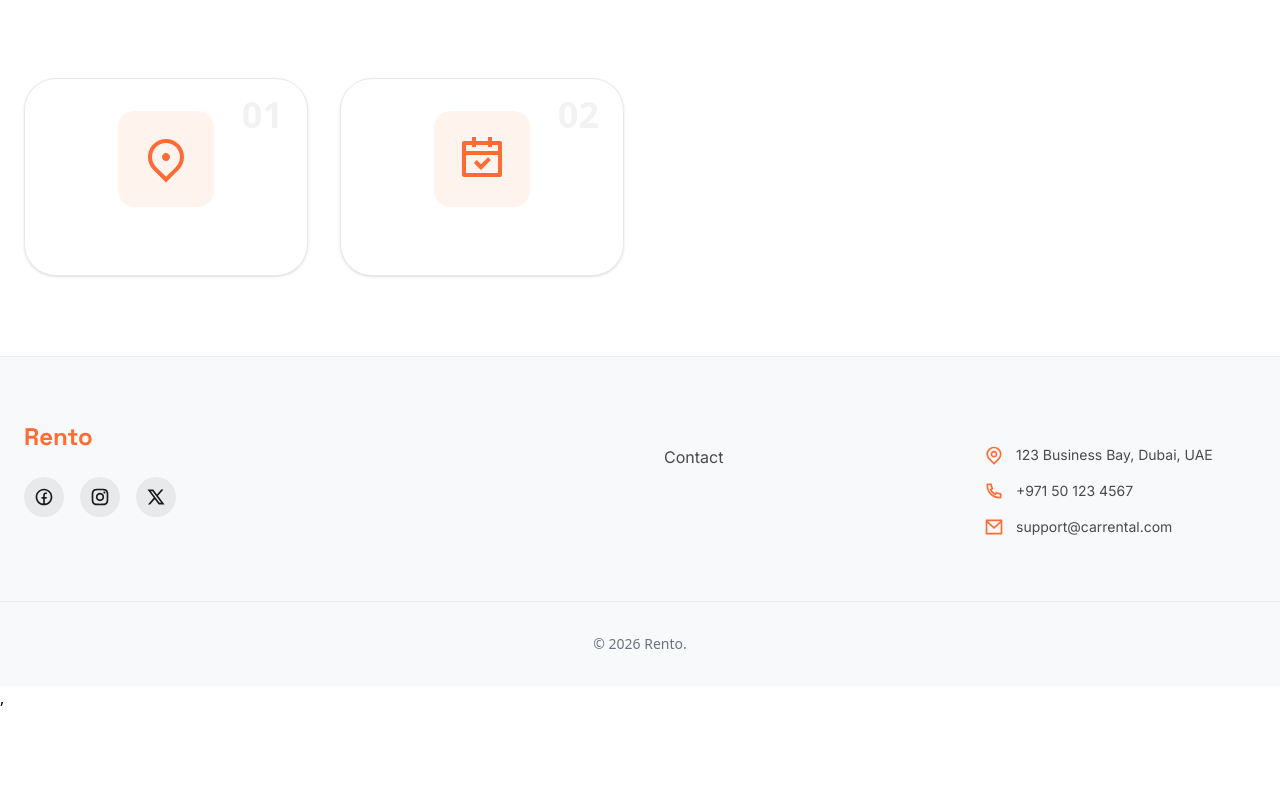
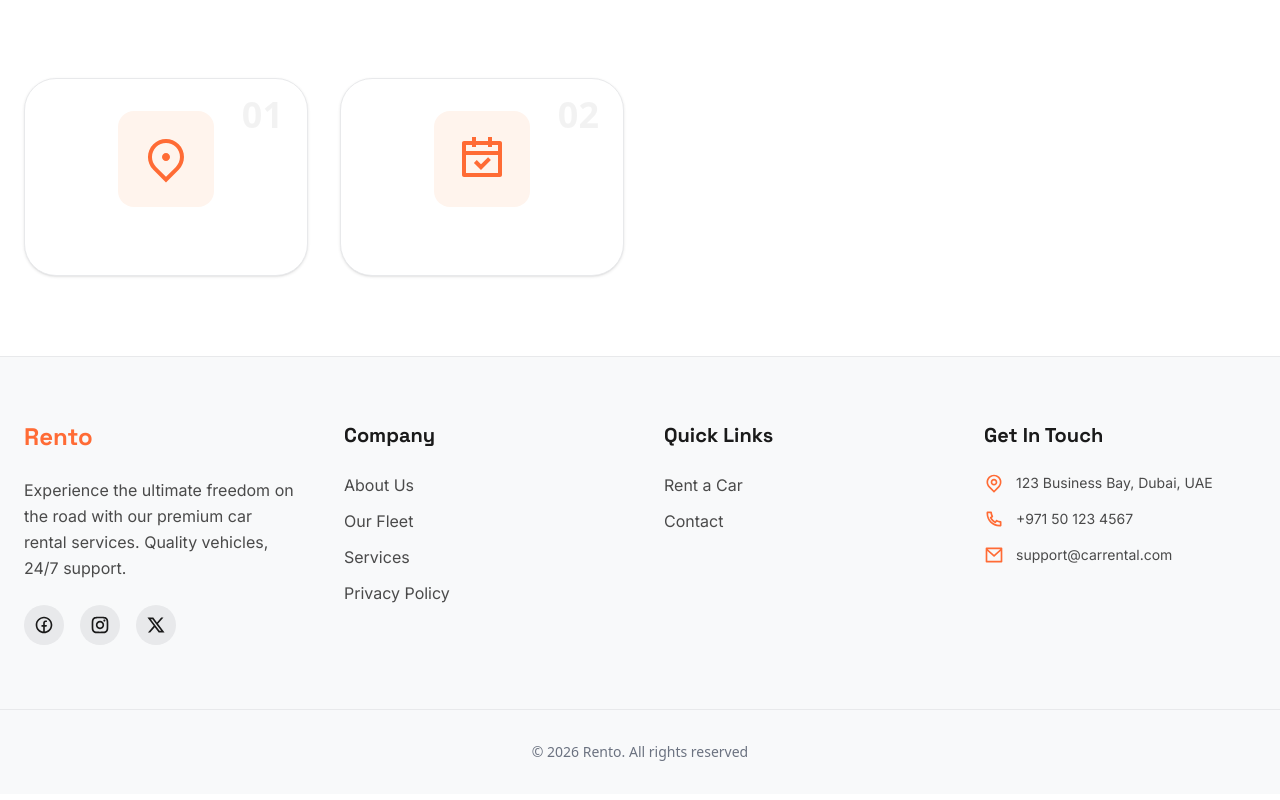
Before and after one commit to AbuBasssam/car-rental, a React (Vite) app: page / in a window 1280 px wide. Shown: the part 3183-3983 px from the top of the page. Before the commit the page ends 3893 px from the top, so only its background shows below. Built offline with nearby package versions, Linux system fonts and the light colour scheme; no server answers.

Commit message:
Refactor Footer section components

```diff
--- a/src/components/footer/Footer.jsx
+++ b/src/components/footer/Footer.jsx
@@ -1,11 +1,12 @@
 import { useTranslation } from "react-i18next";
 import FooterColumn from "./FooterColumn";
-import localeKeys from "../../utils/localeKeys.js";
+import { footerStyles } from "../../utils/styles";
+import localeKeys, { footerKeys } from "../../utils/localeKeys";
+
 import {
   RiFacebookCircleLine,
   RiInstagramLine,
   RiTwitterXLine,
-  RiLinkedinBoxLine,
   RiMapPinLine,
   RiPhoneLine,
   RiMailLine,
@@ -15,16 +16,16 @@ const Footer = () => {
   const { t } = useTranslation();
 
   const companyLinks = [
-    { label: t(localeKeys.aboutUs), url: "#" },
-    { label: t(localeKeys.ourFleet), url: "#" },
-    { label: t(localeKeys.services), url: "#" },
-    { label: t(localeKeys.privacyPolicy), url: "#" },
+    { label: t(footerKeys.aboutUs), url: "#" },
+    { label: t(footerKeys.ourFleet), url: "#" },
+    { label: t(footerKeys.services), url: "#" },
+    { label: t(footerKeys.privacyPolicy), url: "#" },
   ];
 
   const quickLinks = [
-    { label: t(localeKeys.howItWorks), url: "#how-it-works" },
-    { label: t(localeKeys.whyChooseUs), url: "#choose" },
-    { label: t(localeKeys.rentACar), url: "#cars" },
+    { label: t(footerKeys.title), url: "#how-it-works" },
+    { label: t(footerKeys.title), url: "#choose" },
+    { label: t(footerKeys.rentACar), url: "#cars" },
     { label: t(localeKeys.contact), url: "#contact" },
   ];
 
@@ -35,46 +36,55 @@ const Footer = () => {
   ];
 
   return (
-    <footer className="bg-authentic-white dark:bg-mirage border-t border-soft-gray dark:border-dark-border transition-colors duration-300">
-      <div className="footer__container">
+    <footer className={footerStyles.footer}>
+      <div className={footerStyles.container}>
         {/* First column: Brand and description */}
-        <div className="space-y-6">
-          <div className="text-2xl font-black text-premium-orange font-heading">
-            {t(localeKeys.appName)}
-          </div>
-          <p className="footer__link leading-relaxed">
-            {t(localeKeys.footerDescription)}
+        <div className={footerStyles.brand.wrapper}>
+          <div className={footerStyles.brand.logo}>{t(localeKeys.appName)}</div>
+          <p className={footerStyles.brand.description}>
+            {t(footerKeys.description)}
           </p>
-          <div className="flex gap-4">
-            <a href="#" className="footer__social-icon" aria-label="Facebook">
+          <div className={footerStyles.brand.socialWrapper}>
+            <a
+              href="#"
+              className={footerStyles.socialIcon}
+              aria-label="Facebook"
+            >
               <RiFacebookCircleLine size={20} />
             </a>
-            <a href="#" className="footer__social-icon" aria-label="Instagram">
+            <a
+              href="#"
+              className={footerStyles.socialIcon}
+              aria-label="Instagram"
+            >
               <RiInstagramLine size={20} />
             </a>
-            <a href="#" className="footer__social-icon" aria-label="Twitter">
+            <a
+              href="#"
+              className={footerStyles.socialIcon}
+              aria-label="Twitter"
+            >
               <RiTwitterXLine size={20} />
             </a>
           </div>
         </div>
 
         {/* Second column: Company links */}
-        <FooterColumn title={t(localeKeys.company)} links={companyLinks} />
+        <FooterColumn title={t(footerKeys.company)} links={companyLinks} />
 
         {/* Third column: Quick links */}
-        <FooterColumn title={t(localeKeys.quickLinks)} links={quickLinks} />
+        <FooterColumn title={t(footerKeys.quickLinks)} links={quickLinks} />
 
         {/* Fourth column: Contact */}
-        <div>
-          <h4 className="footer__title">{t(localeKeys.getInTouch)}</h4>
-          <ul className="space-y-4">
+        <div className={footerStyles.contact.wrapper}>
+          <h4 className={footerStyles.contact.title}>
+            {t(footerKeys.getInTouch)}
+          </h4>
+          <ul className={footerStyles.contact.list}>
             {contactInfo.map((item, index) => (
-              <li
-                key={index}
-                className="flex items-center gap-3 text-deep-gray dark:text-dark-text-muted"
-              >
-                <item.icon className="text-premium-orange" size={20} />
-                <span className="text-sm font-body">{item.text}</span>
+              <li key={index} className={footerStyles.contact.item}>
+                <item.icon className={footerStyles.contact.icon} size={20} />
+                <span className={footerStyles.contact.text}>{item.text}</span>
               </li>
             ))}
           </ul>
@@ -82,10 +92,10 @@ const Footer = () => {
       </div>
 
       {/* Bottom: Copyright */}
-      <div className="border-t border-soft-gray dark:border-dark-border py-8 text-center">
-        <p className="text-sm text-light-text-subtle dark:text-dark-text-muted">
+      <div className={footerStyles.copyright.wrapper}>
+        <p className={footerStyles.copyright.text}>
           © {new Date().getFullYear()} {t(localeKeys.appName)}.{" "}
-          {t(localeKeys.allRightsReserved)}
+          {t(footerKeys.allRightsReserved)}
         </p>
       </div>
     </footer>
--- a/src/components/footer/FooterColumn.jsx
+++ b/src/components/footer/FooterColumn.jsx
@@ -1,10 +1,12 @@
+import { footerStyles } from "../../utils/styles";
+
 const FooterColumn = ({ title, links }) => (
-  <div>
-    <h4 className="footer__title">{title}</h4>
-    <ul className="space-y-2">
+  <div className={footerStyles.column.wrapper}>
+    <h4 className={footerStyles.column.title}>{title}</h4>
+    <ul className={footerStyles.column.linksList}>
       {links.map((link, index) => (
         <li key={index}>
-          <a href={link.url} className="footer__link">
+          <a href={link.url} className={footerStyles.column.link}>
             {link.label}
           </a>
         </li>
```
